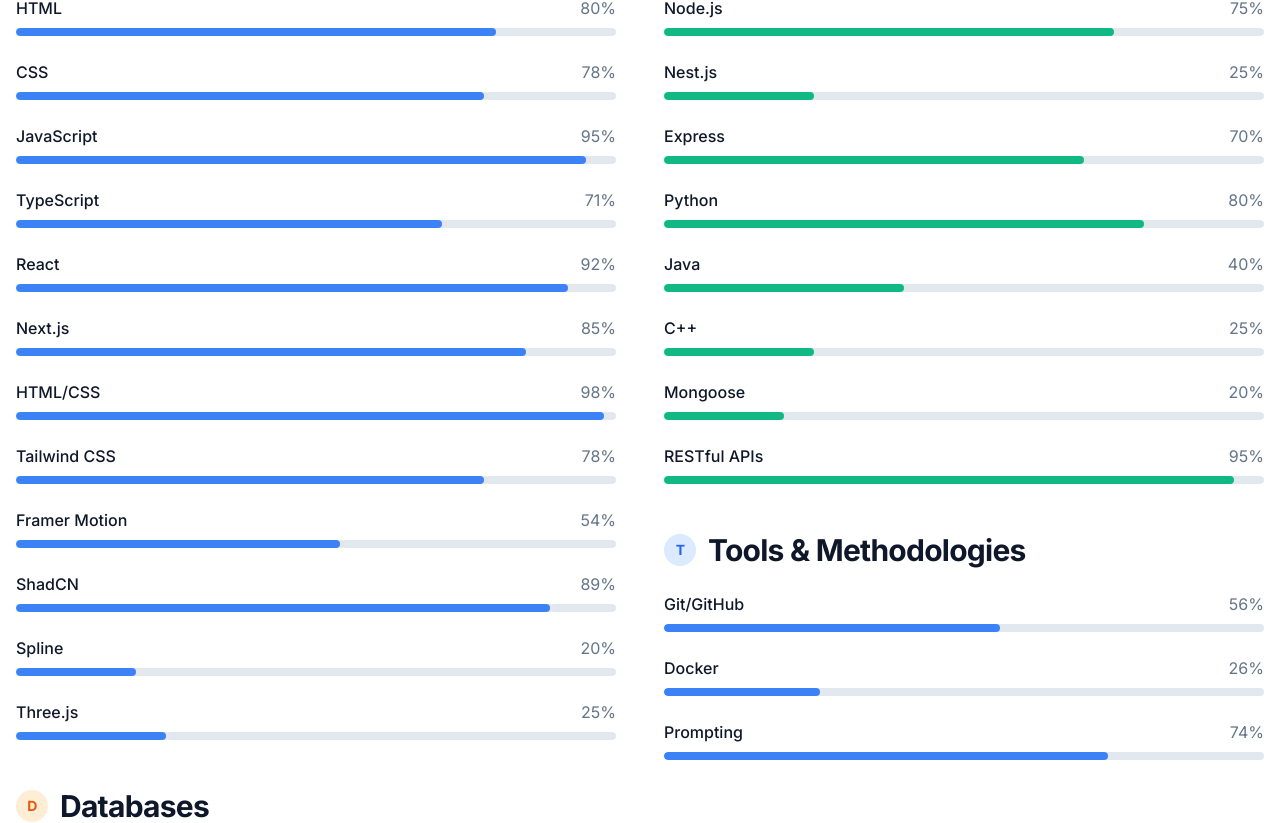
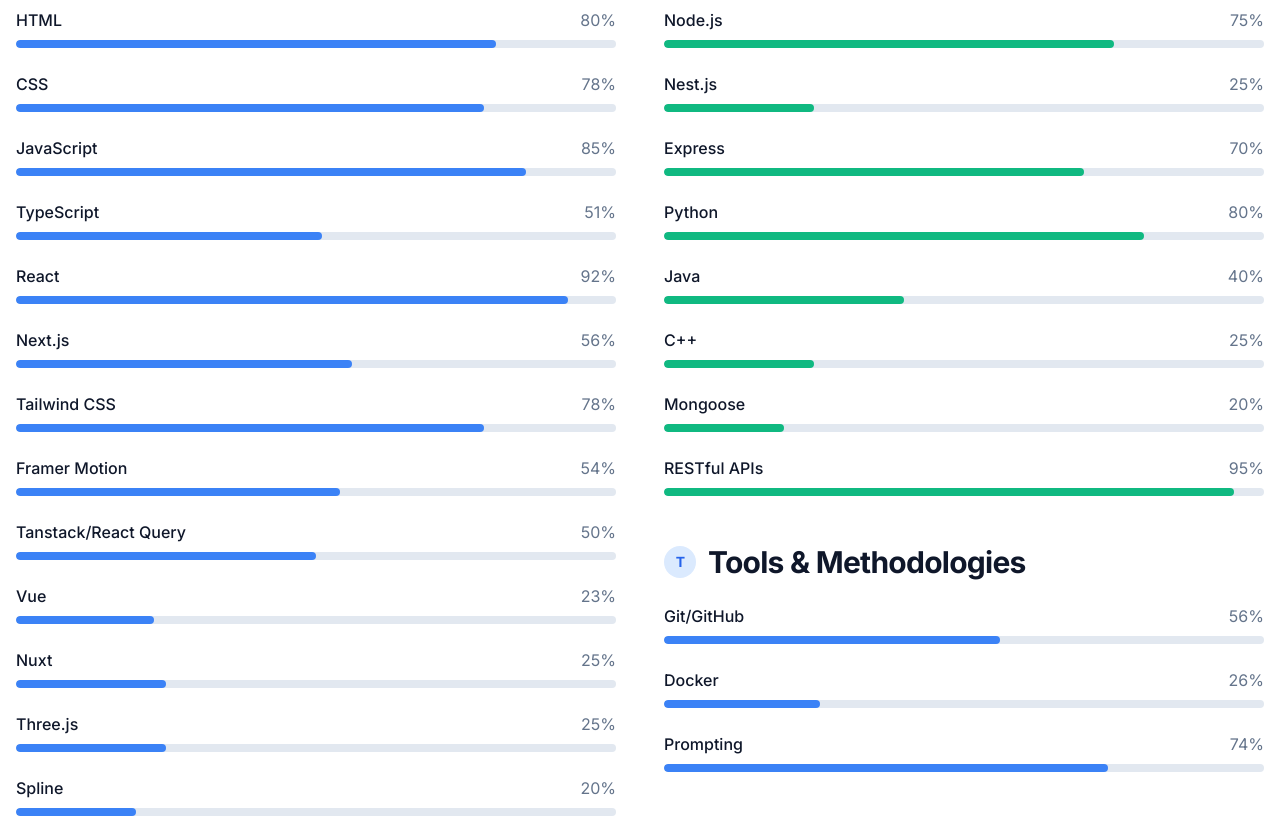
Before and after one commit to Anthiel04/portfolio, a React (Vite) app: page / in a window 1280 px wide. Shown: the part 2196-3019 px from the top of the page. Built offline with nearby package versions, Linux system fonts and the light colour scheme.

Commit message:
Update layout spacing, modify contact email, and adjust skill levels

```diff
--- a/src/App.tsx
+++ b/src/App.tsx
@@ -43,7 +43,7 @@
     <AnimatePresence mode="wait">
       <div className="flex flex-col min-h-screen">
         <Header theme={theme} toggleTheme={toggleTheme} />
-        <main>
+        <main className="my-3">
           <Hero />
           <About />
           <Skills />
--- a/src/components/Contact.tsx
+++ b/src/components/Contact.tsx
@@ -91,8 +91,8 @@
                   <div>
                     <h4 className="mb-1 font-medium">Email</h4>
                     <a
-                      href="mailto:hello@johndoe.dev"
-                      className="transition-colors text-dark-500 dark:text-dark-400 hover:text-primary-500"
+                      href="mailto:moreirahernandezwilliam@gmail.com"
+                      className="break-all transition-colors text-dark-500 dark:text-dark-400 hover:text-primary-500"
                     >
                       moreirahernandezwilliam@gmail.com
                     </a>
--- a/src/components/Skills.tsx
+++ b/src/components/Skills.tsx
@@ -25,16 +25,17 @@
   const frontendSkills = [
     { name: "HTML", level: 80 },
     { name: "CSS", level: 78 },
-    { name: "JavaScript", level: 95 },
-    { name: "TypeScript", level: 71 },
+    { name: "JavaScript", level: 85 },
+    { name: "TypeScript", level: 51 },
     { name: "React", level: 92 },
-    { name: "Next.js", level: 85 },
-    { name: "HTML/CSS", level: 98 },
+    { name: "Next.js", level: 56 },
     { name: "Tailwind CSS", level: 78 },
     { name: "Framer Motion", level: 54 },
-    { name: "ShadCN", level: 89 },
+    { name: "Tanstack/React Query", level: 50 },
+    { name: "Vue", level: 23 },
+    { name: "Nuxt", level: 25 },
+    { name: "Three.js", level: 25 },
     { name: "Spline", level: 20 },
-    { name: "Three.js", level: 25 },
   ];
 
   const backendSkills = [
--- a/src/main.tsx
+++ b/src/main.tsx
@@ -1,10 +1,5 @@
-import { StrictMode } from "react";
 import { createRoot } from "react-dom/client";
 import App from "./App";
 import "./output.css";
 
-createRoot(document.getElementById("root")!).render(
-  <StrictMode>
-    <App />
-  </StrictMode>
-);
+createRoot(document.getElementById("root")!).render(<App />);
--- a/src/output.css
+++ b/src/output.css
@@ -896,6 +896,11 @@
   margin-right: auto;
 }
 
+.my-3 {
+  margin-top: 0.75rem;
+  margin-bottom: 0.75rem;
+}
+
 .mb-1 {
   margin-bottom: 0.25rem;
 }
@@ -1109,6 +1114,22 @@
 
 .overflow-hidden {
   overflow: hidden;
+}
+
+.overflow-ellipsis {
+  text-overflow: ellipsis;
+}
+
+.text-wrap {
+  text-wrap: wrap;
+}
+
+.break-words {
+  overflow-wrap: break-word;
+}
+
+.break-all {
+  word-break: break-all;
 }
 
 .rounded-2xl {
```
